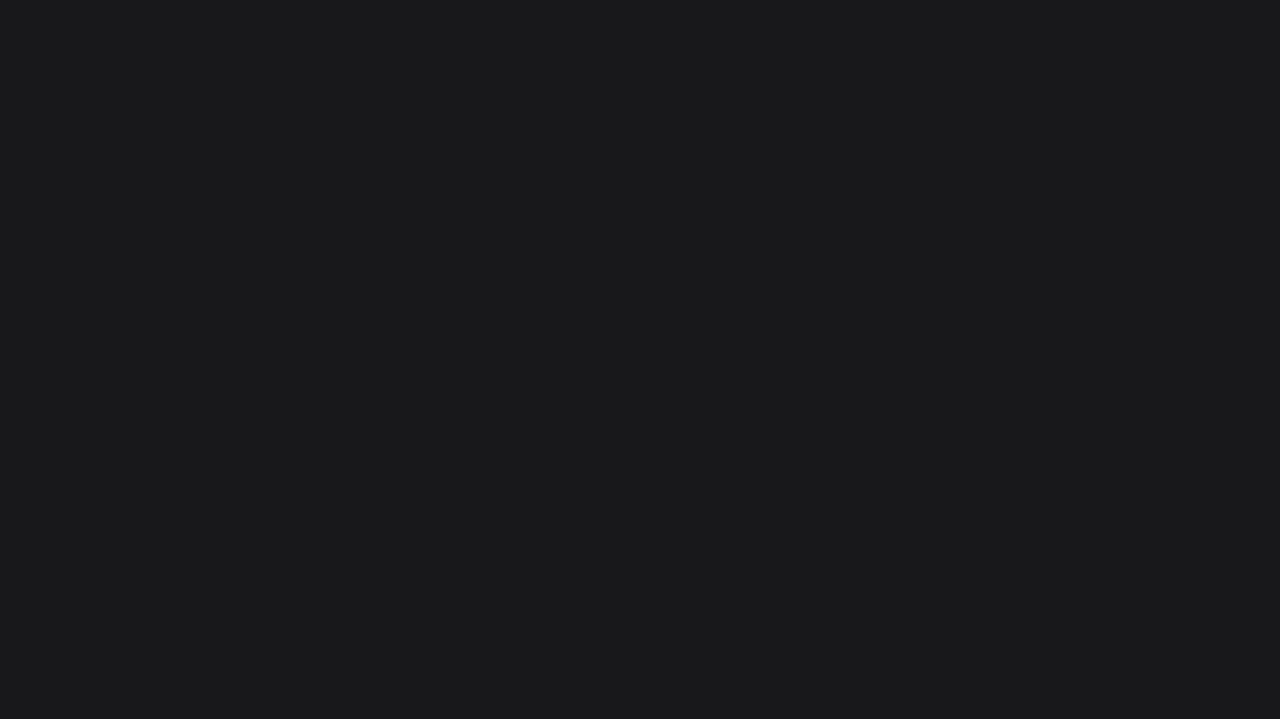
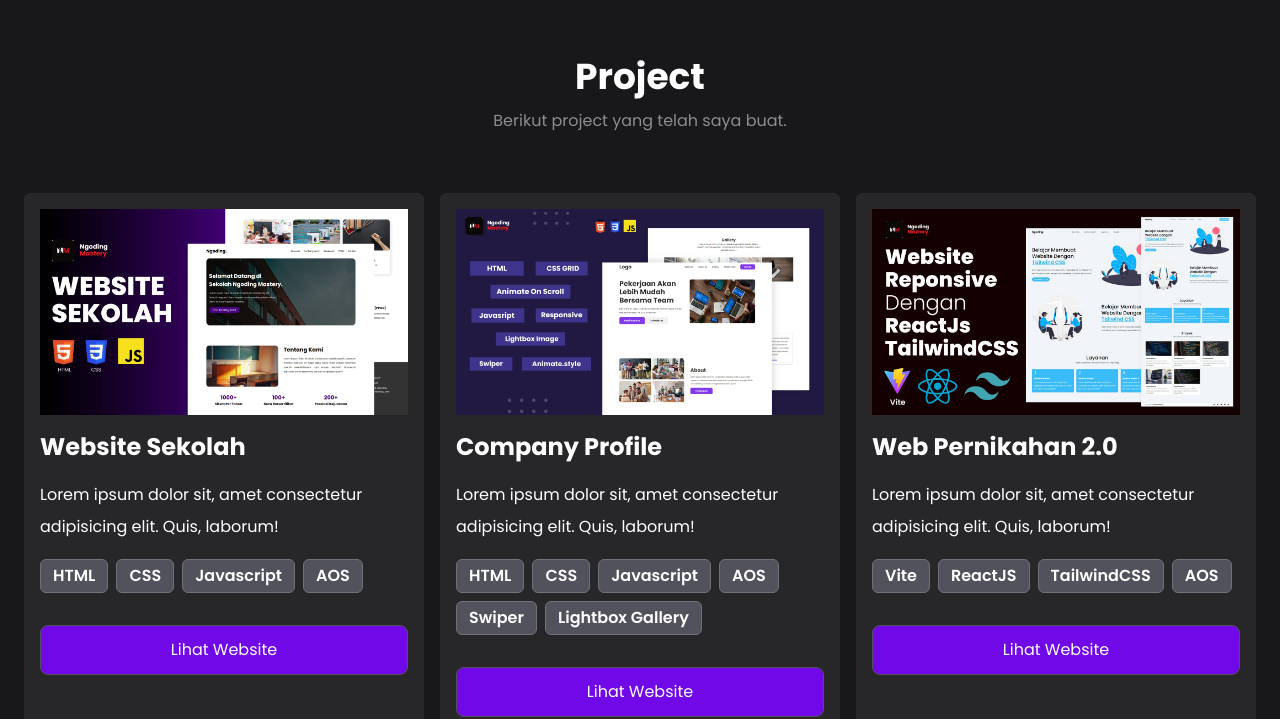
Before and after one commit to abigaelhaidar/portofolio-react, a React (Vite) app: page / in a window 1280 px wide. Shown: the part 1867-2586 px from the top of the page. Before the commit the page ends 1756 px from the top, so only its background shows below. Built offline with nearby package versions, Linux system fonts and the light colour scheme.

Commit message:
membuat proyek section

```diff
--- a/src/App.jsx
+++ b/src/App.jsx
@@ -1,5 +1,5 @@
 import DataImage from "./data"; // import data image
-import { listTools } from "./data"; // import data tools
+import { listTools, listProyek } from "./data"; // import data tools
 
 function App() {
   return (
@@ -44,6 +44,7 @@ function App() {
           src={DataImage.HeroImage}
           alt="Hero Image"
           className="w-[500px] md:ml-auto"
+          loading="lazy"
         />
       </div>
       {/* Akhir Hero Section / Beranda */}
@@ -69,6 +70,7 @@ function App() {
               src={DataImage.HeroImage}
               alt="Hero Image"
               className="w-12 rounded-md sm:block hidden"
+              loading="lazy"
             />
             <div className="flex items-center gap-6">
               <div>
@@ -95,11 +97,15 @@ function App() {
           </p>
           <div className="tools-box mt-14 grid lg:grid-cols-4 md:grid-cols-3 sm:grid-cols-2 grid-cols-1 gap-4">
             {listTools.map((tool) => (
-              <div className="flex items-center gap-2 p-3 border border-zinc-600 rounded-md hover:bg-zinc-800 group" key={tool.id}>
+              <div
+                className="flex items-center gap-2 p-3 border border-zinc-600 rounded-md hover:bg-zinc-800 group"
+                key={tool.id}
+              >
                 <img
                   src={tool.gambar}
                   alt="Tools Image"
                   className="w-14 bg-zinc-800 p-1 group-hover:bg-zinc-900"
+                  loading="lazy"
                 />
                 <div>
                   <h4 className="font-bold">{tool.nama}</h4>
@@ -111,6 +117,44 @@ function App() {
         </div>
       </div>
       {/* Akhir Tentang Section */}
+
+      {/* Awal Proyek Section */}
+      <div className="proyek mt-32 py-10">
+        <h1 className="text-center text-4xl font-bold mb-2">Project</h1>
+        <p className="text-base/loose text-center opacity-50">
+          Berikut project yang telah saya buat.
+        </p>
+        <div className="proyek-box mt-14 grid lg:grid-cols-3 sm:grid-cols-2 grid-cols-1 gap-4">
+          {listProyek.map((proyek) => (
+            <div key={proyek.id} className="p-4 bg-zinc-800 rounded-md">
+              <img src={proyek.gambar} alt="Proyek Image" loading="lazy" />
+              <div>
+                <h1 className="text-2xl font-bold my-4">{proyek.nama}</h1>
+                <p className="text-base/loose mb-4">{proyek.desk}</p>
+                <div className="flex flex-wrap gap-2">
+                  {proyek.tools.map((tool, index) => (
+                    <p
+                      className="py-1 px-3 border border-zinc-500 bg-zinc-600 rounded-md font-semibold"
+                      key={index}
+                    >
+                      {tool}
+                    </p>
+                  ))}
+                </div>
+                <div className="mt-8 text-center">
+                  <a
+                    href="#"
+                    className="bg-violet-700 p-3 rounded-lg block border border-zinc-600 hover:bg-violet-600"
+                  >
+                    Lihat Website
+                  </a>
+                </div>
+              </div>
+            </div>
+          ))}
+        </div>
+      </div>
+      {/* Akhir Proyek Section */}
     </>
   );
 }
```
